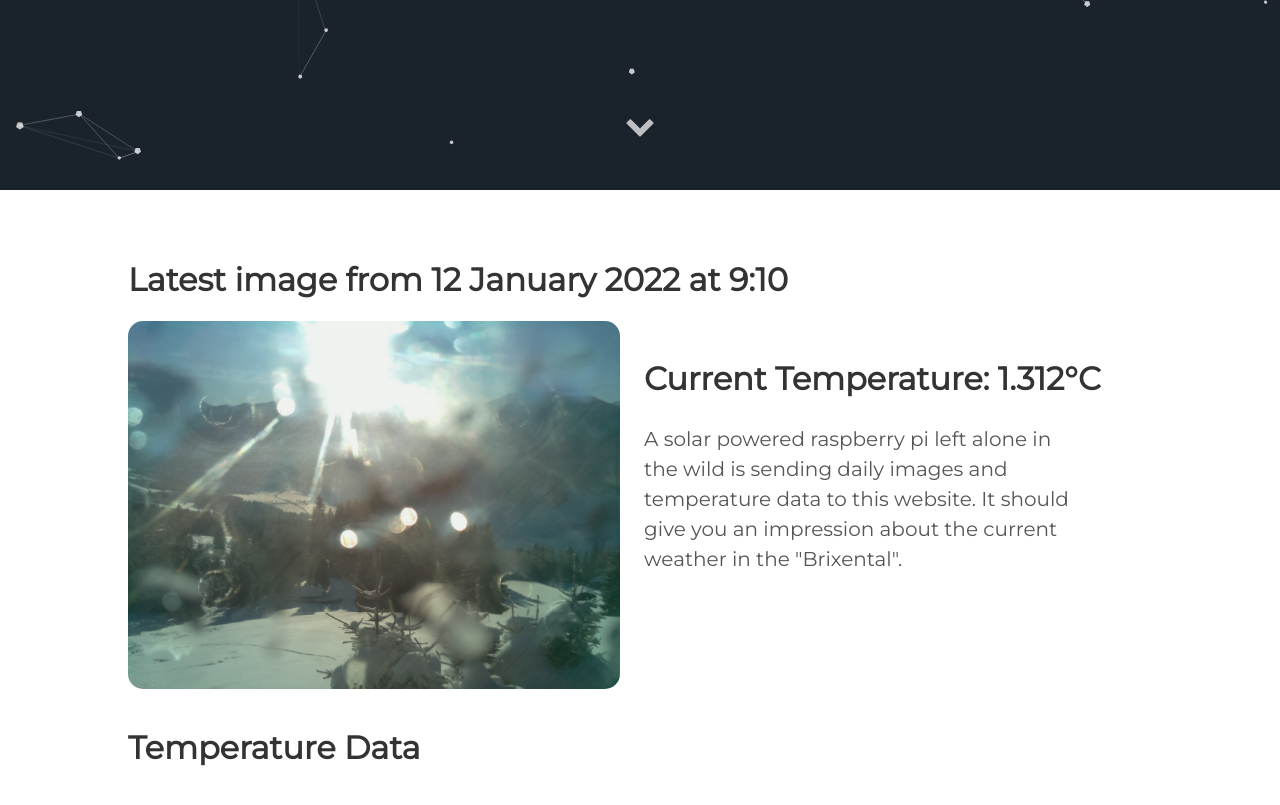
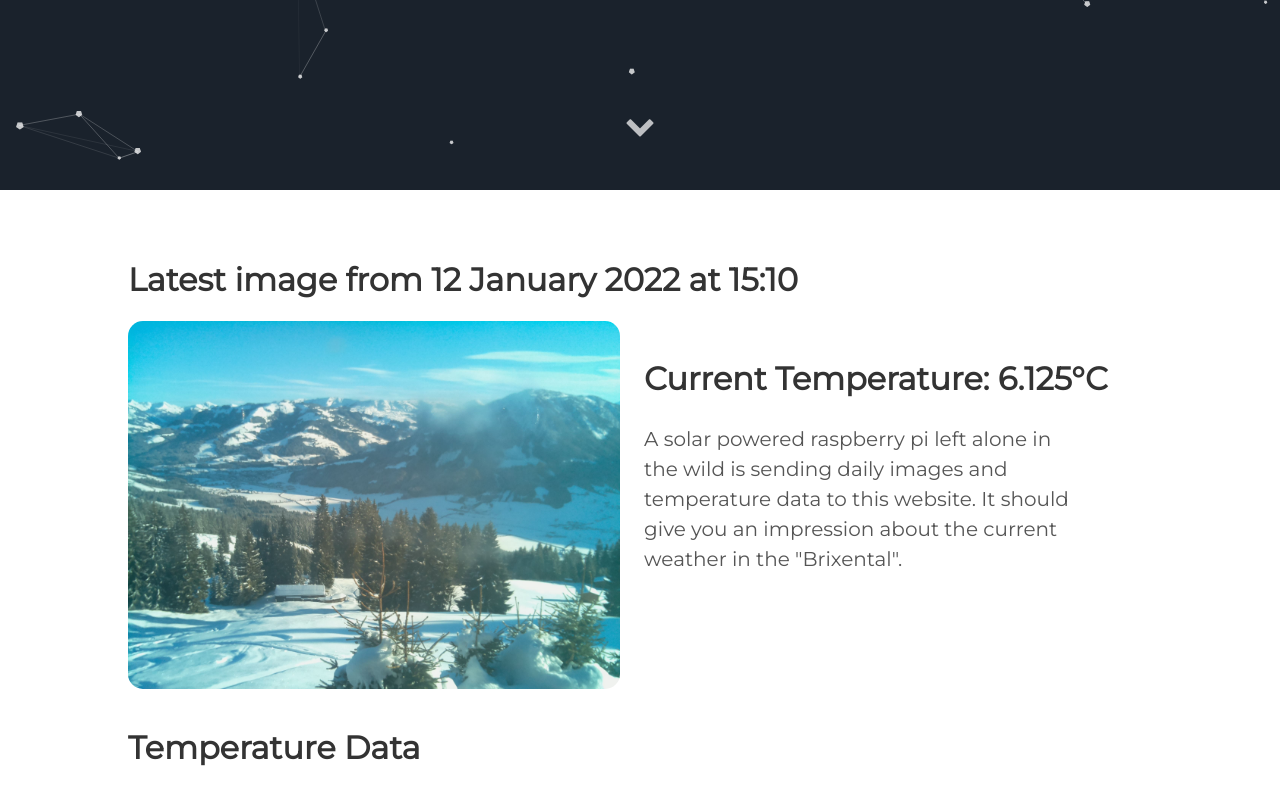
Before and after one commit to vektorious/vektorious.github.io, a Jekyll site: the page built from resources/huette.md, in a window 1280 px wide and 900 px high, scrolled down 710 px. Shown: the top 805 px of the window. Built offline with Jekyll 4.4.1, drawn with Linux system fonts in a browser that asks for light colours.

Commit message:
I'm a bot beep boop

```diff
--- a/resources/huette.md
+++ b/resources/huette.md
@@ -6,13 +6,13 @@ image: '/assets/img/'
 description: 'Live image from the Austrian alps'
 twitter_text: ' '
 ---
-## Latest image from 12 January 2022 at  9:10
+## Latest image from 12 January 2022 at 15:10
 <div class="huette">
   <div class="huette-image">
     <img src="{{ "/assets/img/huette.jpg" | prepend: site.baseurl }}">
   </div>
   <div class="huette-text">
-        <h2>Current Temperature: 1.312°C</h2>
+        <h2>Current Temperature: 6.125°C</h2>
         <p>A solar powered raspberry pi left alone in the wild is sending daily images and temperature data to this website. It should give you an impression about the current weather in the "Brixental".</p>
 
   </div>
```
Also changed, not shown: rpi-script/2022-01-12_150931.txt (renamed from rpi-script/2022-01-12_090930.txt, +5 -5 lines), rpi-script/huette.md (+2 -2 lines), assets/img/huette.jpg, assets/img/temp_plot.png, rpi-script/temp_plot.png, 1 other file.
